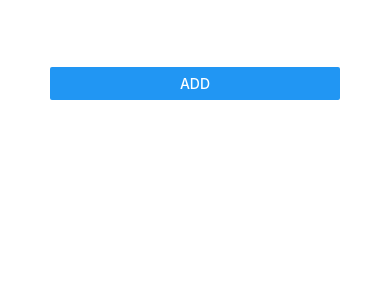
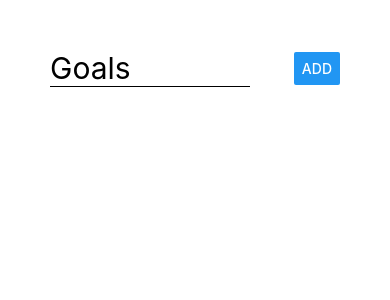
Before and after one commit to ChrisAs/reactnativeapp, a React Native app: screen / in a window 390 px wide. Shown: the top 300 px of the page. Built offline with nearby package versions, Linux system fonts and the light colour scheme.

Commit message:
Feat: Added Stylesheet

```diff
--- a/App.js
+++ b/App.js
@@ -1,26 +1,31 @@
 import { StatusBar } from 'expo-status-bar';
-import React from 'react';
+import React, { useState } from 'react';
 import { StyleSheet, Text, View, TextInput, Button } from 'react-native';
 
 export default function App() {
+  const [enteredGoal, setenterdGoal] = useState('')
+  function goalInputHandler(enteredText) {
+    setEnteredGoal(enteredText);
+  }
   return (
-    <View style={{ padding: 50 }}>
-      <View>
-        <TextInput />
+    <View style={styles.screen}>
+      <View style={styles.inputContainer}>
+        <TextInput placeholder="Goals" style={styles.input} />
         <Button title="ADD" />
-
       </View>
-
 
     </View>
   );
 }
 
 const styles = StyleSheet.create({
-  container: {
-    flex: 1,
-    backgroundColor: '#fff',
-    alignItems: 'center',
-    justifyContent: 'center',
+  screen: {
+    padding: 50
+  },
+  inputContainer: {
+    flexDirection: 'row', justifyContent: 'space-between', alignItems: 'center'
+  },
+  input: {
+    borderBottomColor: "black", borderBottomWidth: 1, fontSize: 30, width: 200
   },
 });
```
